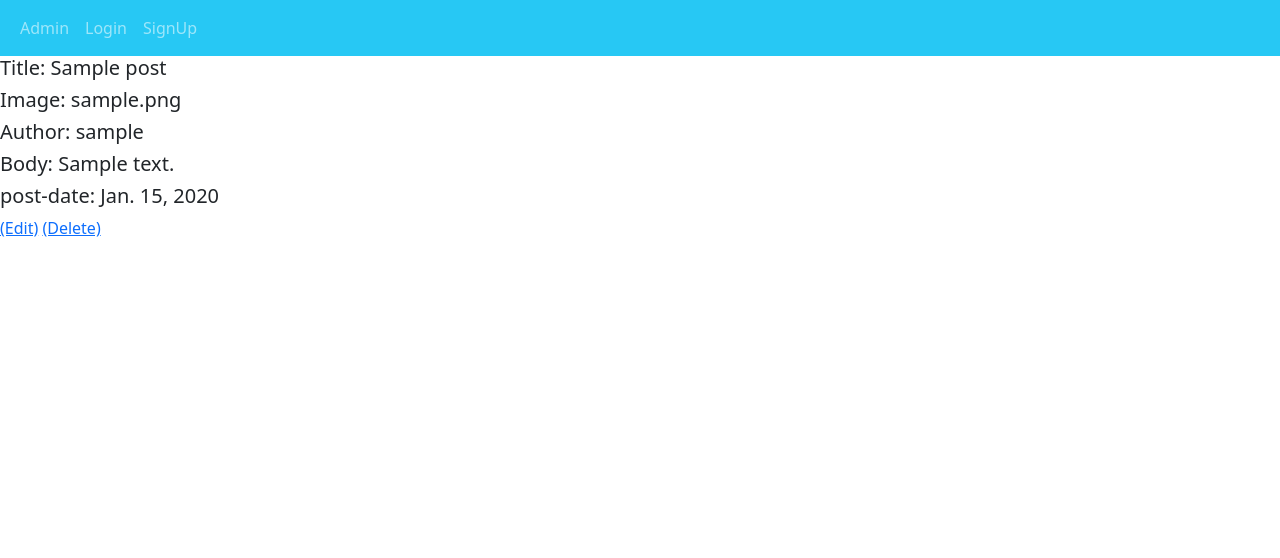
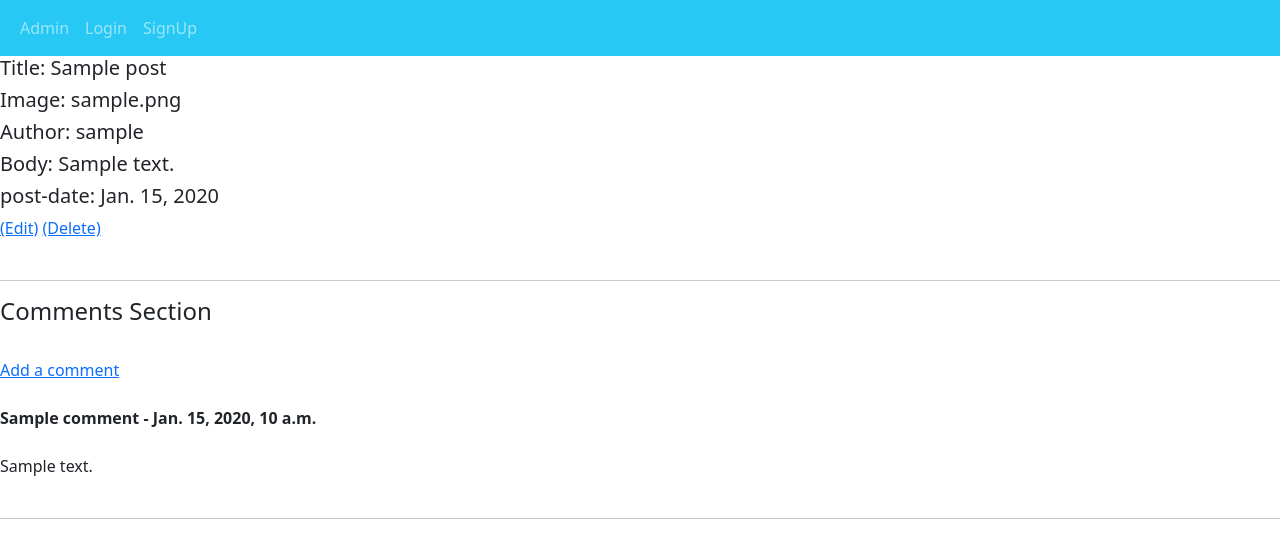
Before and after one commit to neshmasood/social-network, a Django app: page /posts/1 in a window 1280 px wide. Shown: the top 558 px of the page. Run offline with Django 4.2, Linux system fonts and the light colour scheme; tables that the repository leaves empty hold one stand-in row (values such as "Sample post").

Commit message:
create add comment option on posts

```diff
--- a/main_app/templates/post_detail.html
+++ b/main_app/templates/post_detail.html
@@ -12,6 +12,30 @@
 </div>
 <a href="{% url 'post_update' post.pk %}">(Edit)</a>
 <a href="{% url 'post_delete' post.pk %}">(Delete)</a>
+<br/><br/>
+<hr>
+
+<h4>Comments Section</h4>
+<br/>
+
+{% if not post.comments.all %}
+    <a href="{% url 'comment_add' post.pk %}">Add a comment</a>
+{% else %}
+<a href="#">Add a comment</a>
+<br/><br/>
+    {% for comment in post.comments.all %}
+
+        <strong>
+            {{ comment.name }} -
+            {{ comment.date_added }}
+        </strong>
+        <br/><br/>
+        {{ comment.body }}
+        <br/><br/>
+
+        {% endfor %}
+{% endif %}
+<hr>
 
 
 {% endblock %}
--- a/main_app/urls.py
+++ b/main_app/urls.py
@@ -1,6 +1,6 @@
 from django.urls import path
 from . import views
-from .views import PostDetailView, DeletePostView, UpdatePostView
+from .views import PostDetailView, DeletePostView, UpdatePostView, AddCommentView
 
 urlpatterns = [
     path('', views.HomePage.as_view(), name='home'),
@@ -12,6 +12,7 @@ urlpatterns = [
     path('posts/', views.PostList.as_view(), name="post_list"),
     path('posts/<int:pk>/delete', DeletePostView.as_view(), name="post_delete"),
     path('posts/<int:pk>/update', UpdatePostView.as_view(), name="post_update"),
+    path('post/<int:pk>/comment/', AddCommentView.as_view(), name="comment_add"),
 
 
 
--- a/main_app/views.py
+++ b/main_app/views.py
@@ -7,7 +7,7 @@ from django.contrib.auth.forms import AuthenticationForm
 from .forms import SignUpForm
 from django.views.generic import DetailView, CreateView, DeleteView, UpdateView
 from django.contrib.auth.mixins import LoginRequiredMixin
-from .models import Post
+from .models import Post, Comment
 from django.urls import reverse_lazy
 from .forms import PostForm, EditForm
 
@@ -114,3 +114,12 @@ class DeletePostView(DeleteView):
     template_name = "post_delete.html"
     # success_url = reverse_lazy('/posts')
     success_url = "/posts"
+
+
+
+class AddCommentView(CreateView):
+    model = Comment
+    # fields = ['name', 'body']
+    fields = '__all__'
+    template_name = "comment_add.html"
+    success_url = '/posts'
```
Also changed, not shown: main_app/templates/comment_add.html (added, +26 -0 lines).
